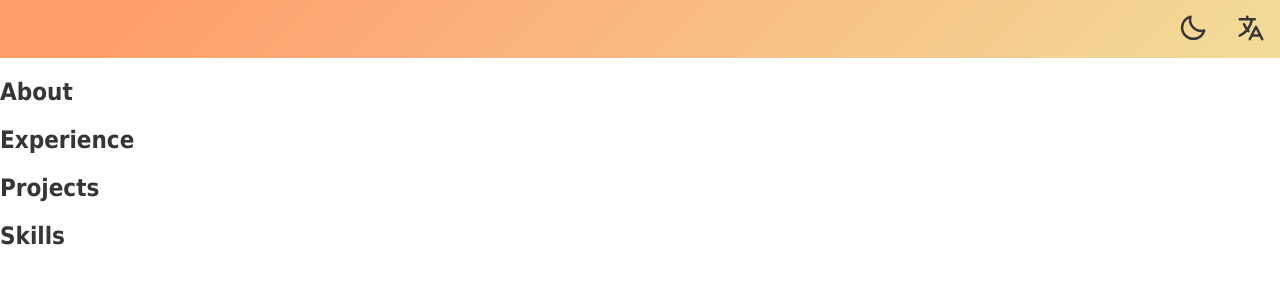
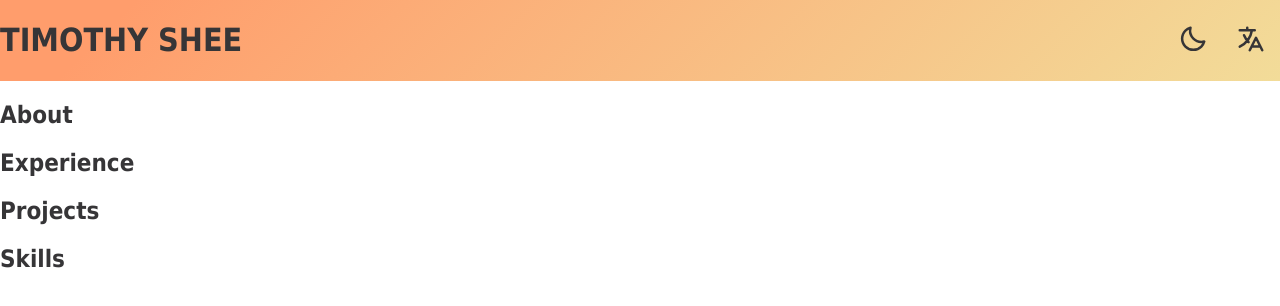
Before and after one commit to Borghese-Gladiator/spa-portfolio-site, a React (Create React App) app: page / in a window 1280 px wide. Shown: the top 306 px of the page. Built offline with nearby package versions, Linux system fonts and the light colour scheme.

Commit message:
Update Header.jsx

```diff
--- a/src/components/Header/Header.jsx
+++ b/src/components/Header/Header.jsx
@@ -53,7 +53,7 @@ ToggleLanguageDropdown.propTypes = {
 const StyledHeader = styled.div`
   display: flex;
   background: ${({ theme }) => theme.headerColor};
-  border-color: 2px solid ${({ theme }) => theme.headerColor};
+  border: 2px solid ${({ theme }) => theme.headerColor};
 `;
 const FlexGrow = styled.div`
   flex: 1
@@ -72,6 +72,7 @@ const StyledList = styled.div`
 const Header = ({ theme, toggleTheme, lang, setLang }) => {
   return (
     <StyledHeader>
+      <h1>TIMOTHY SHEE</h1>
       <FlexGrow />
       <StyledList>
         <li><ToggleDarkMode theme={theme} toggleTheme={toggleTheme} /></li>
```
